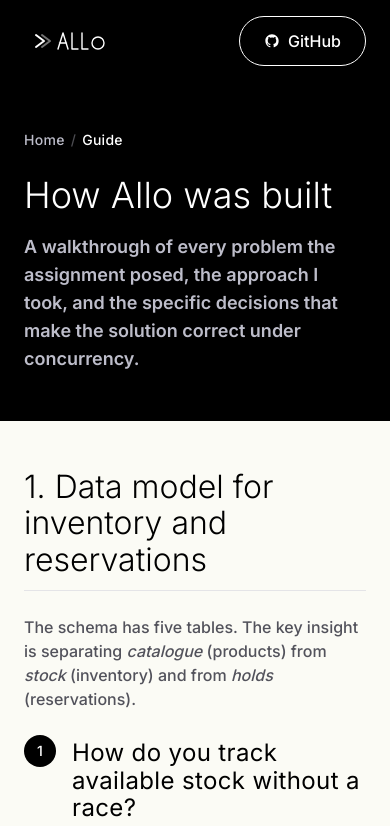
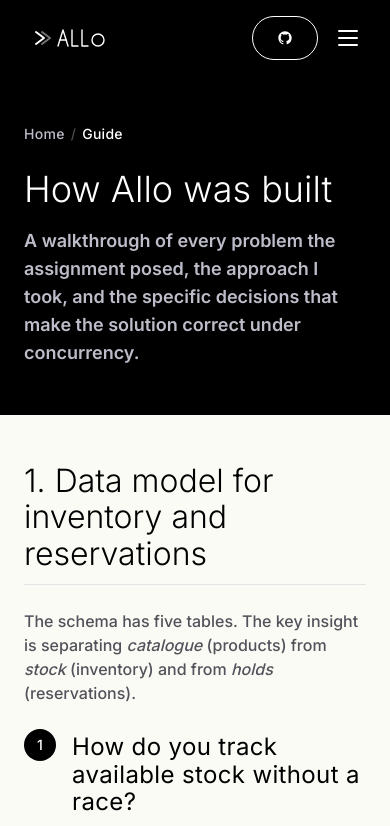
Before and after one commit to Abhash-Chakraborty/Allo-Project, a Next.js app: page /guide in a window 390 px wide. Shown: the top 826 px of the page. Built offline with nearby package versions, Linux system fonts and the light colour scheme.

Commit message:
UI: made some adjustments for mobile view

```diff
--- a/src/app/page.tsx
+++ b/src/app/page.tsx
@@ -28,9 +28,9 @@ export default async function HomePage() {
 
       {/* ── Cinematic hero ─────────────────────────────────────────── */}
       <section className="bg-canvas-night text-on-primary min-h-[calc(100vh-64px)] flex items-center">
-        <div className="mx-auto max-w-[1440px] px-6 py-10 w-full grid grid-cols-1 lg:grid-cols-2 gap-16 items-center">
+        <div className="mx-auto max-w-[1440px] px-6 py-10 w-full grid grid-cols-1 lg:grid-cols-2 gap-10 lg:gap-16 items-center">
           {/* Left */}
-          <div>
+          <div className="order-2 lg:order-1">
             <p className="text-eyebrow-cap text-link-cool-3 mb-8 tracking-widest uppercase">
               Inventory · Reservations · Multi-warehouse
             </p>
@@ -49,14 +49,15 @@ export default async function HomePage() {
               </Link>
             </div>
           </div>
-          {/* Right — animated ASCII video */}
-          <div className="hidden lg:flex items-center justify-end">
+          {/* Right — animated ASCII video (visible on all sizes) */}
+          <div className="order-1 lg:order-2 flex flex-col items-center justify-center lg:justify-end">
             <VideoAscii
               src="/hero.mp4"
               resolution={130}
               backgroundColor="#000000"
-              className="w-full max-w-[520px] aspect-square rounded-lg overflow-hidden"
+              className="w-full max-w-[240px] sm:max-w-[320px] lg:max-w-[520px] aspect-square rounded-xl overflow-hidden ring-1 ring-white/10 shadow-[0_0_60px_rgba(255,255,255,0.04)]"
             />
+            <p className="text-micro text-link-cool-3/60 mt-3 lg:hidden tracking-wide uppercase">Live ASCII render</p>
           </div>
         </div>
       </section>
--- a/src/app/products/[id]/page.tsx
+++ b/src/app/products/[id]/page.tsx
@@ -49,7 +49,7 @@ export default async function ProductDetailPage(props: PageProps<"/products/[id]
   return (
     <>
       <SiteHeader />
-      <main id="main" className="bg-canvas-cream flex-1">
+      <main id="main" className="bg-canvas-cream flex-1 pb-24 lg:pb-0">
         <div className="mx-auto max-w-[1440px] px-6 py-10 md:py-14">
 
           {/* Breadcrumb */}
@@ -107,7 +107,8 @@ export default async function ProductDetailPage(props: PageProps<"/products/[id]
                   <div className="px-4 py-3 bg-canvas-light border-b border-hairline-light">
                     <p className="text-caption text-shade-60 uppercase tracking-widest">Availability by location</p>
                   </div>
-                  <table className="w-full text-caption">
+                  <div className="overflow-x-auto">
+                  <table className="w-full text-caption min-w-[480px]">
                     <thead className="bg-canvas-cream">
                       <tr className="text-left text-shade-60">
                         <th className="px-4 py-2.5 font-medium">Warehouse</th>
@@ -129,6 +130,7 @@ export default async function ProductDetailPage(props: PageProps<"/products/[id]
                       ))}
                     </tbody>
                   </table>
+                  </div>
                 </div>
 
                 {/* Product details */}
@@ -154,16 +156,16 @@ export default async function ProductDetailPage(props: PageProps<"/products/[id]
               </div>
             </div>
 
-            {/* RIGHT: sticky reserve panel */}
-            <div className="lg:sticky lg:top-8 lg:self-start">
-              <div className="card flex flex-col gap-5 p-6 min-h-[600px]">
+            {/* RIGHT: sticky reserve panel (desktop only) */}
+            <div className="hidden lg:block lg:sticky lg:top-8 lg:self-start">
+              <div className="card flex flex-col gap-5 p-6">
                 <div className="relative aspect-[4/3] w-full overflow-hidden rounded-lg bg-shade-30">
                   {product.image_url && (
                     <Image
                       src={product.image_url}
                       alt={product.name}
                       fill
-                    sizes="(min-width: 1024px) 60vw, 100vw"
+                      sizes="380px"
                       className="object-cover"
                       priority
                     />
@@ -179,8 +181,8 @@ export default async function ProductDetailPage(props: PageProps<"/products/[id]
                     {formatPrice(product.price_cents)}
                   </p>
                 </div>
-                <div className="flex-col absolute bottom-10">
-                  <div className="flex flex-wrap gap-2 mb-3">
+                <div className="mt-auto flex flex-col gap-3">
+                  <div className="flex flex-wrap gap-2">
                     <span className="tag tag-mint">Sold by Allo</span>
                     <span className={allOutOfStock ? "tag tag-danger" : "tag tag-mint"}>
                       {allOutOfStock ? "Out of stock" : `${totalAvailable} available`}
@@ -189,6 +191,15 @@ export default async function ProductDetailPage(props: PageProps<"/products/[id]
                   <ReserveButton product={product} />
                 </div>
               </div>
+            </div>
+
+            {/* MOBILE: fixed bottom reserve bar */}
+            <div className="lg:hidden fixed bottom-0 left-0 right-0 z-40 bg-canvas-light border-t border-hairline-light px-4 py-3 flex items-center justify-between gap-4 shadow-[0_-4px_12px_rgba(0,0,0,0.08)]">
+              <div className="flex flex-col min-w-0">
+                <p className="text-body-strong truncate">{product.name}</p>
+                <p className="text-heading-md tabular-nums">{formatPrice(product.price_cents)}</p>
+              </div>
+              <ReserveButton product={product} />
             </div>
           </div>
 
--- a/src/components/site-header.tsx
+++ b/src/components/site-header.tsx
@@ -1,5 +1,7 @@
-// Site header component
+"use client";
+
 import Link from "next/link";
+import { useState } from "react";
 import clsx from "clsx";
 
 function AlloLogo({ className }: { className?: string }) {
@@ -11,7 +13,6 @@ function AlloLogo({ className }: { className?: string }) {
       className={className}
       aria-hidden="true"
     >
-      {/* Arrow mark — right-pointing chevron */}
       <path
         d="M4 20 L12 14 L4 8"
         stroke="currentColor"
@@ -27,14 +28,9 @@ function AlloLogo({ className }: { className?: string }) {
         strokeLinejoin="round"
         opacity="0.45"
       />
-      {/* ALLO wordmark */}
-      {/* A */}
       <path d="M26 22 L31 6 L36 22 M27.5 16 H34.5" stroke="currentColor" strokeWidth="1.4" strokeLinecap="round" strokeLinejoin="round"/>
-      {/* L */}
       <path d="M40 6 L40 22 L46 22" stroke="currentColor" strokeWidth="1.4" strokeLinecap="round" strokeLinejoin="round"/>
-      {/* L */}
       <path d="M50 6 L50 22 L56 22" stroke="currentColor" strokeWidth="1.4" strokeLinecap="round" strokeLinejoin="round"/>
-      {/* O */}
       <rect x="60" y="10" width="12" height="12" rx="6" stroke="currentColor" strokeWidth="1.4"/>
     </svg>
   );
@@ -48,7 +44,16 @@ function GitHubIcon({ className }: { className?: string }) {
   );
 }
 
+const NAV_LINKS = [
+  { href: "/products", label: "Products" },
+  { href: "/docs", label: "Docs" },
+  { href: "/guide", label: "Guide" },
+  { href: "/resume", label: "Resume" },
+];
+
 export function SiteHeader({ className }: { className?: string }) {
+  const [open, setOpen] = useState(false);
+
   return (
     <header className={clsx("w-full bg-canvas-night text-on-primary", className)}>
       <div className="mx-auto max-w-[1440px] flex items-center justify-between px-6 py-4">
@@ -57,23 +62,17 @@ export function SiteHeader({ className }: { className?: string }) {
           <AlloLogo className="h-7 w-24 text-on-primary" />
         </Link>
 
-        {/* Nav */}
+        {/* Desktop nav */}
         <nav className="hidden md:flex items-center gap-8 text-body-md">
-          <Link href="/products" className="text-link-cool-3 hover:text-on-primary transition-colors">
-            Products
+          {NAV_LINKS.map(({ href, label }) => (
+            <Link key={href} href={href} className="text-link-cool-3 hover:text-on-primary transition-colors">
+              {label}
             </Link>
-          <Link href="/docs" className="text-link-cool-3 hover:text-on-primary transition-colors">
-            Docs
-          </Link>
-          <Link href="/guide" className="text-link-cool-3 hover:text-on-primary transition-colors">
-            Guide
-          </Link>
-          <Link href="/resume" className="text-link-cool-3 hover:text-on-primary transition-colors">
-            Resume
-          </Link>
+          ))}
         </nav>
 
-        {/* GitHub CTA */}
+        {/* Right side */}
+        <div className="flex items-center gap-3">
           <a
             href="https://github.com/Abhash-Chakraborty/Allo-Project"
             target="_blank"
@@ -81,8 +80,49 @@ export function SiteHeader({ className }: { className?: string }) {
             className="pill pill-outline-dark flex items-center gap-2 text-body-md"
           >
             <GitHubIcon className="h-4 w-4" />
-          GitHub
+            <span className="hidden sm:inline">GitHub</span>
           </a>
+
+          {/* Mobile hamburger */}
+          <button
+            onClick={() => setOpen(!open)}
+            className="md:hidden flex flex-col justify-center items-center w-9 h-9 gap-[5px]"
+            aria-label={open ? "Close menu" : "Open menu"}
+            aria-expanded={open}
+          >
+            <span className={clsx("block w-5 h-[2px] bg-on-primary rounded transition-transform duration-200", open && "translate-y-[7px] rotate-45")} />
+            <span className={clsx("block w-5 h-[2px] bg-on-primary rounded transition-opacity duration-200", open && "opacity-0")} />
+            <span className={clsx("block w-5 h-[2px] bg-on-primary rounded transition-transform duration-200", open && "-translate-y-[7px] -rotate-45")} />
+          </button>
+        </div>
+      </div>
+
+      {/* Mobile menu */}
+      {open && (
+        <div
+          className="md:hidden fixed inset-0 top-[60px] z-40 bg-black/50 backdrop-blur-sm"
+          onClick={() => setOpen(false)}
+          aria-hidden="true"
+        />
+      )}
+      <div
+        className={clsx(
+          "md:hidden overflow-hidden transition-[max-height] duration-300 ease-in-out relative z-50",
+          open ? "max-h-64" : "max-h-0"
+        )}
+      >
+        <nav className="flex flex-col px-6 pb-6 gap-1">
+          {NAV_LINKS.map(({ href, label }) => (
+            <Link
+              key={href}
+              href={href}
+              onClick={() => setOpen(false)}
+              className="text-link-cool-3 hover:text-on-primary transition-colors py-3 border-b border-white/10 text-body-md"
+            >
+              {label}
+            </Link>
+          ))}
+        </nav>
       </div>
     </header>
   );
```
Lines whose indentation alone changed are shown as unchanged.
